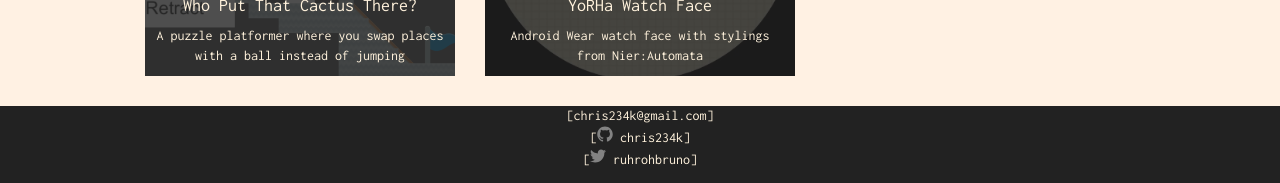
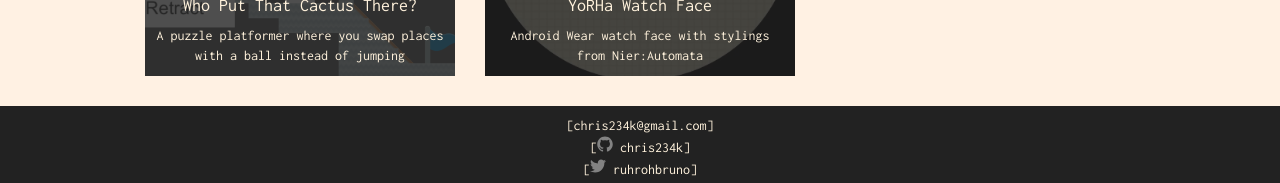
Before and after one commit to Chris234k/chris234k.github.io, a Jekyll site: the page built from index.html, in a window 1280 px wide. Shown: the part 2037-2220 px from the top of the page. Built offline with Jekyll 4.4.1, drawn with Linux system fonts in a browser that asks for light colours.

Commit message:
Adding padding to the footer. It really wasn't difficult, not sure why I thought so previously

```diff
--- a/assets/css/style.scss
+++ b/assets/css/style.scss
@@ -83,6 +83,7 @@ hr {
 
     // Keeping footers at the bottom of the page
     height: 80px;
+    padding-top: 10px;
 }
 
 #body {
--- a/todo.txt
+++ b/todo.txt
@@ -6,7 +6,6 @@ try to order by precedence
 - should probably include traveling merchant in jams / experimental (due to unreleased)
 - scale grid thumbnails down with screen (mobile looks eh) to reveal more of the image
 - "demo-gif" class works for all images (see postcardpledge), consider rename
-- Vertically align the footer text (it's harder than you want it to be)
 - home button (name doesn't read as button)
 - loop twitter embedded gif by default
 - Google analytics https://desiredpersona.com/google-analytics-jekyll/
```
